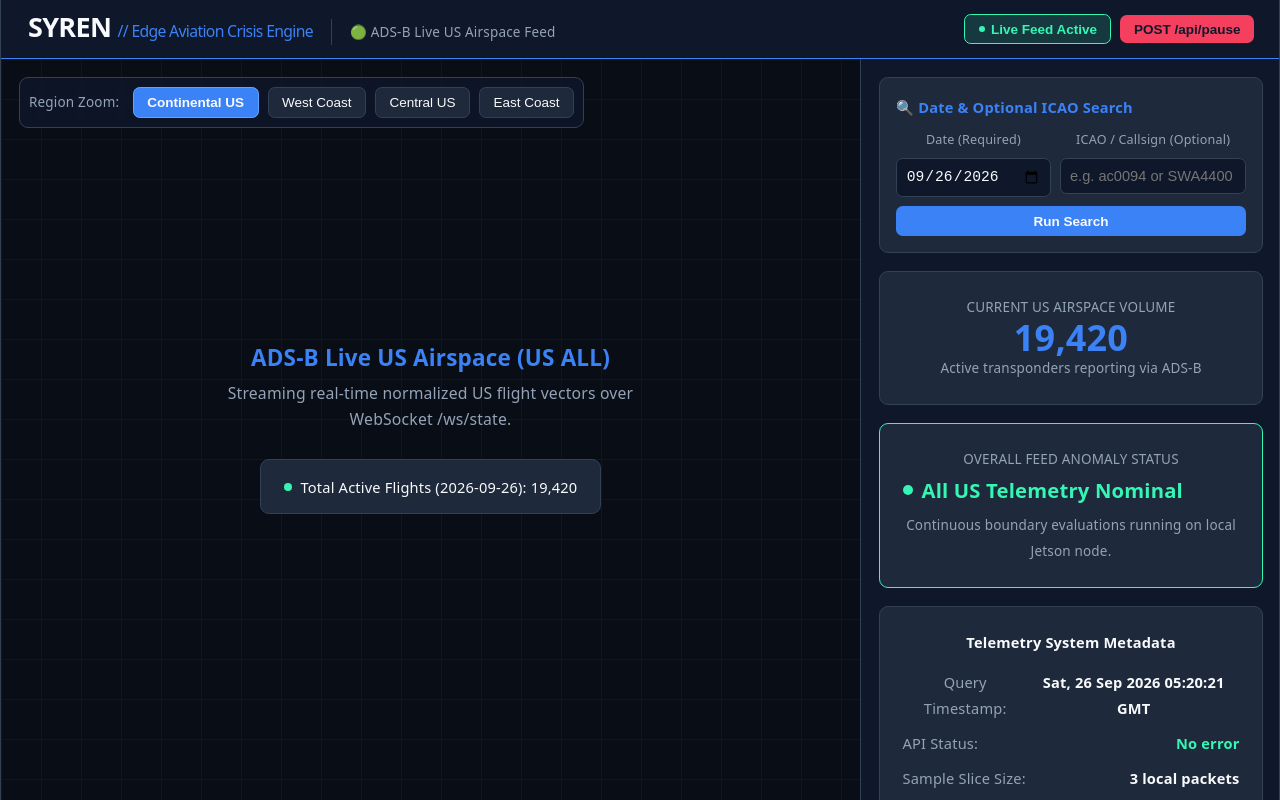
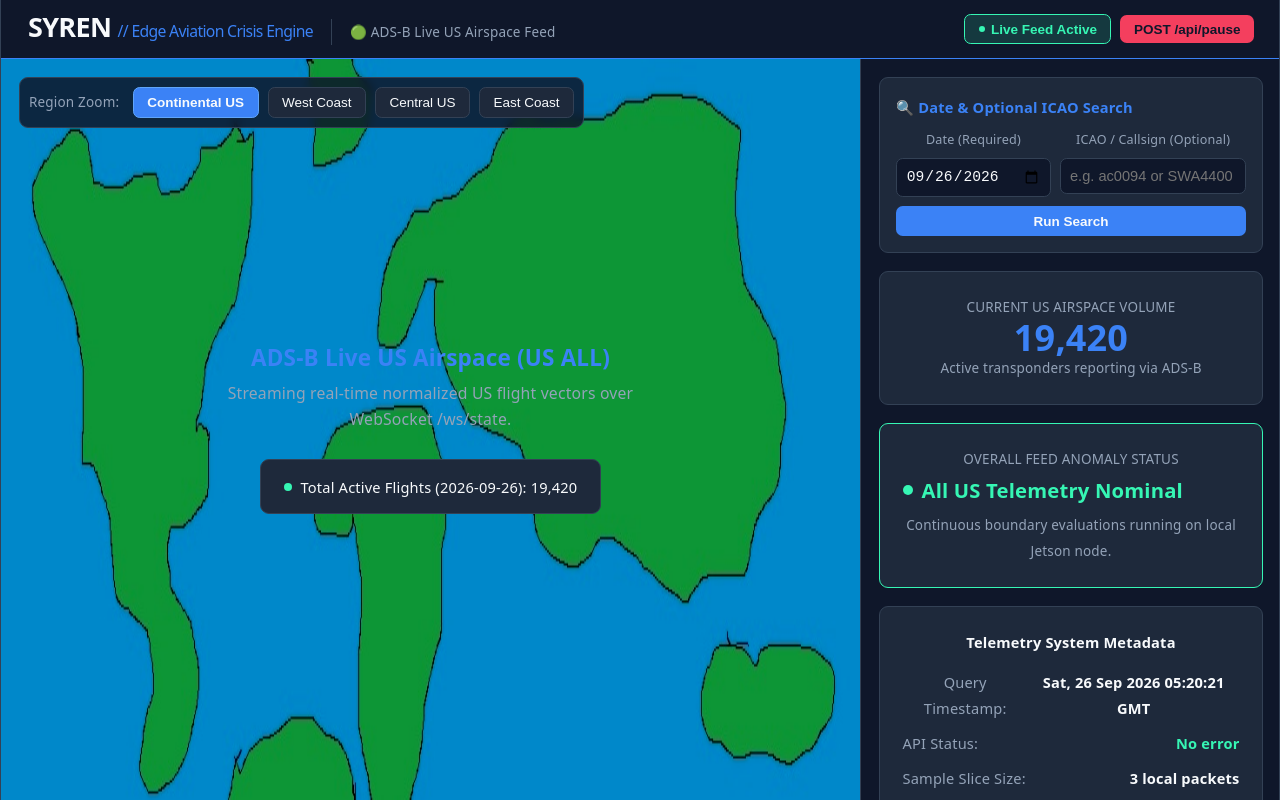
Before and after one commit to TWilliamsA7/Syren, a React (Vite) app in the folder frontend/: page / in a window 1280 px wide. Built offline with nearby package versions, Linux system fonts and the light colour scheme.

Commit message:
feat: update App.tsx with earth background and map layout

```diff
--- a/frontend/src/App.tsx
+++ b/frontend/src/App.tsx
@@ -234,6 +234,22 @@ function App() {
         <div className="map-placeholder">
           <div className="map-grid-bg" />
 
+          {/* Earth Image Background Placeholder */}
+          <img
+            src="/earth.jpg"
+            alt="Earth Globe"
+            style={{
+              position: 'absolute',
+              inset: 0,
+              width: '100%',
+              height: '100%',
+              objectFit: 'fill',
+              opacity: 1.0,
+              zIndex: 0,
+              filter: 'contrast(1.2) brightness(0.8)'
+            }}
+          />
+
           {/* Region Zoom Toolbar */}
           <div className="map-toolbar">
             <span style={{ fontSize: '0.75rem', color: 'var(--text-muted)', display: 'flex', alignItems: 'center', paddingRight: '0.25rem' }}>Region Zoom:</span>
```
Also changed, not shown: frontend/public/earth.jpg (added).
